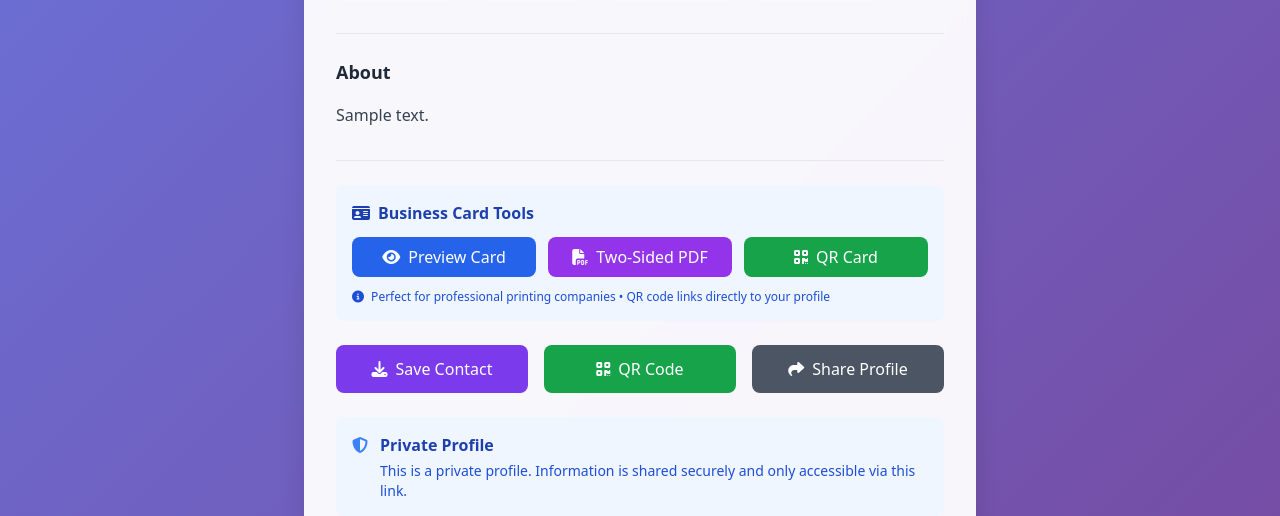
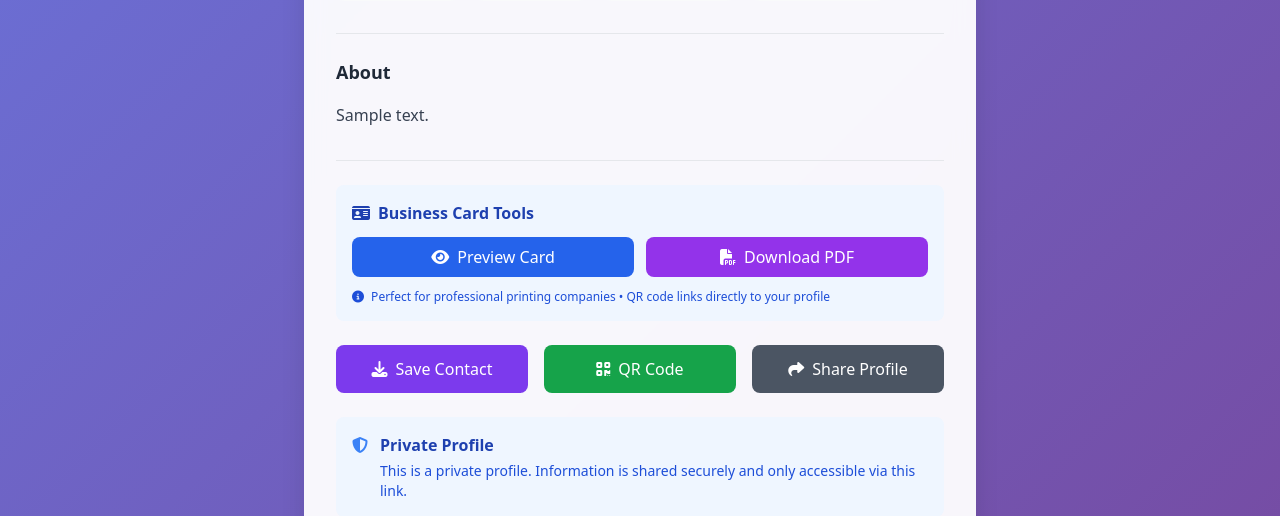
Before and after one commit to AndyNope/contacts-manager, a PHP site: template views/private_profile.php in a window 1280 px wide. Shown: the part 964-1480 px from the top of the page. Run offline with PHP 8.4, Linux system fonts and the light colour scheme; the visitor is signed in with stand-in values (Sample User, id 1); data comes from the database, SQL or seed files in the repository; tables that the repository leaves empty hold one stand-in row (values such as "Sample post"); the template is opened without the code that fills it: most values are stand-ins (such as "Sample title", 1, 10 or a date in 2020); grey boxes marked "Sample" are stand-in pictures; some libraries are stand-ins or nearby versions.

Commit message:
Clean up business card interface - remove duplicate QR Card buttons and Print button

```diff
--- a/views/private_profile.php
+++ b/views/private_profile.php
@@ -241,7 +241,7 @@ $profileUrl = generatePrivateProfileUrl($contact);
                                 <i class="fas fa-id-card mr-2"></i>
                                 Business Card Tools
                             </h4>
-                            <div class="grid grid-cols-1 md:grid-cols-3 gap-3 mb-3">
+                            <div class="grid grid-cols-1 md:grid-cols-2 gap-3 mb-3">
                                 <button onclick="previewBusinessCard()"
                                         class="flex items-center justify-center px-4 py-2 bg-blue-600 text-white rounded-lg hover:bg-blue-700 transition-colors">
                                     <i class="fas fa-eye mr-2"></i>
@@ -252,14 +252,7 @@ $profileUrl = generatePrivateProfileUrl($contact);
                                    target="_blank"
                                    class="flex items-center justify-center px-4 py-2 bg-purple-600 text-white rounded-lg hover:bg-purple-700 transition-colors">
                                     <i class="fas fa-file-pdf mr-2"></i>
-                                    Two-Sided PDF
-                                </a>
-
-                                <a href="/api/business-card-pdf.php?contact=<?= $contact['id'] ?>&format=download-qr"
-                                   target="_blank"
-                                   class="flex items-center justify-center px-4 py-2 bg-green-600 text-white rounded-lg hover:bg-green-700 transition-colors">
-                                    <i class="fas fa-qrcode mr-2"></i>
-                                    QR Card
+                                    Download PDF
                                 </a>
                             </div>
                             <p class="text-xs text-blue-700 dark:text-blue-300">
@@ -373,19 +366,8 @@ $profileUrl = generatePrivateProfileUrl($contact);
                        target="_blank"
                        class="px-4 py-2 bg-purple-600 text-white rounded hover:bg-purple-700 transition-colors">
                         <i class="fas fa-file-pdf mr-1"></i>
-                        Two-Sided PDF
+                        Download PDF
                     </a>
-                    <a href="/api/business-card-pdf.php?contact=<?= $contact['id'] ?>&format=download-qr"
-                       target="_blank"
-                       class="px-4 py-2 bg-green-600 text-white rounded hover:bg-green-700 transition-colors">
-                        <i class="fas fa-qrcode mr-1"></i>
-                        QR Card
-                    </a>
-                    <button onclick="printBusinessCard()"
-                            class="px-4 py-2 bg-blue-600 text-white rounded hover:bg-blue-700 transition-colors">
-                        <i class="fas fa-print mr-1"></i>
-                        Print
-                    </button>
                     <button onclick="copyCardInfo()"
                             class="px-4 py-2 bg-gray-600 text-white rounded hover:bg-gray-700 transition-colors">
                         <i class="fas fa-copy mr-1"></i>
@@ -397,7 +379,7 @@ $profileUrl = generatePrivateProfileUrl($contact);
             <div class="bg-blue-50 dark:bg-blue-900/20 rounded-lg p-3">
                 <p class="text-xs text-blue-700 dark:text-blue-300">
                     <i class="fas fa-lightbulb mr-1"></i>
-                    <strong>Pro Tip:</strong> Choose "Two-Sided PDF" for front + QR back, or "QR Card" for QR-only back. Perfect for any professional printing company!
+                    <strong>Pro Tip:</strong> Download includes both front side with your info and back side with QR code. Perfect for professional printing companies!
                 </p>
             </div>
         </div>
```
Also changed, not shown: views/private_profile_simple.php (+3 -14 lines), 1 other file.
